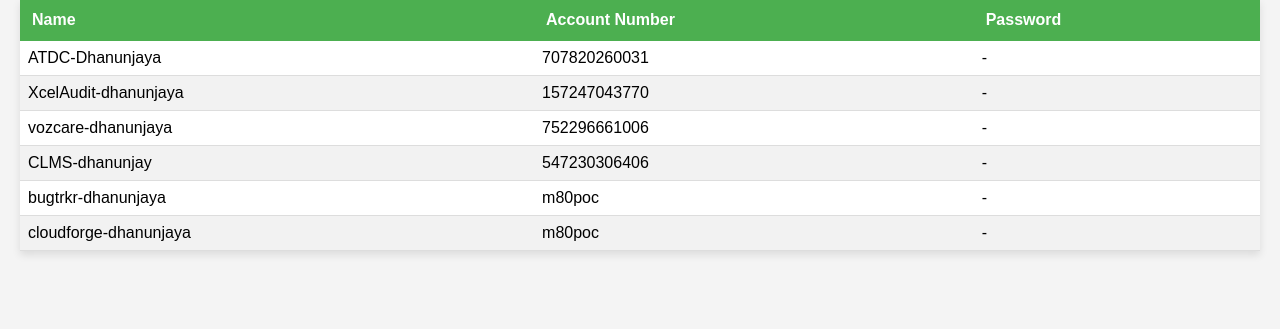
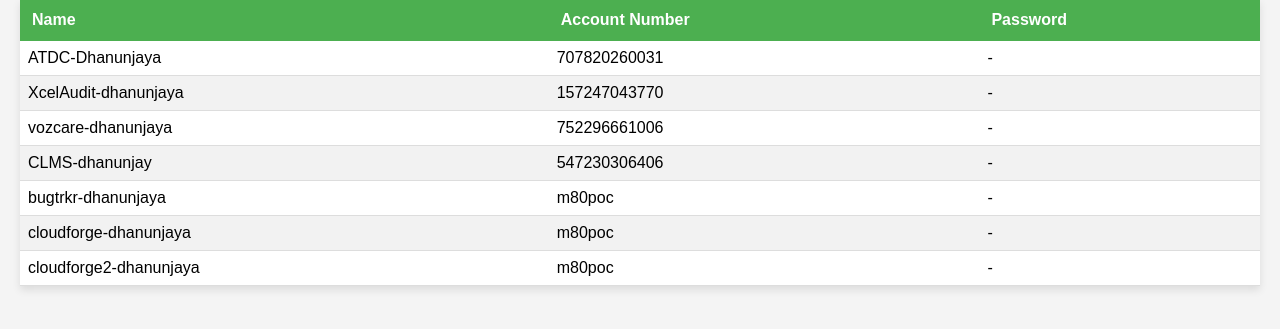
Before and after one commit to Dhanunjay21/dhanunjaya, a plain HTML site: page aws.html in a window 1280 px wide. Shown: the part 89-418 px from the top of the page. Drawn offline with Linux system fonts and the light colour scheme.

Commit message:
3rd commit

```diff
--- a/aws.html
+++ b/aws.html
@@ -71,6 +71,7 @@
         { name: "CLMS-dhanunjay", accountNumber: "547230306406", password: "-" },
         { name: "bugtrkr-dhanunjaya", accountNumber: "m80poc", password: "-" },
         { name: "cloudforge-dhanunjaya", accountNumber: "m80poc", password: "-" },
+        { name: "cloudforge2-dhanunjaya", accountNumber: "m80poc", password: "-" },
       ];
 
       function populateTable() {
```
